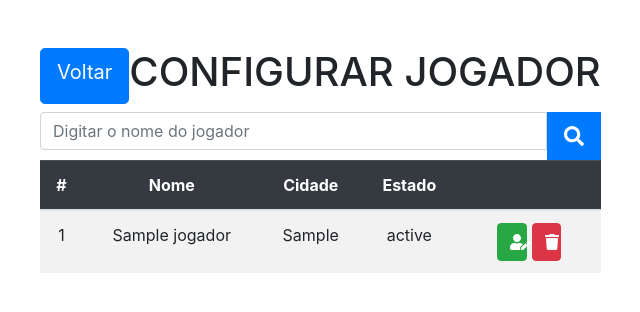
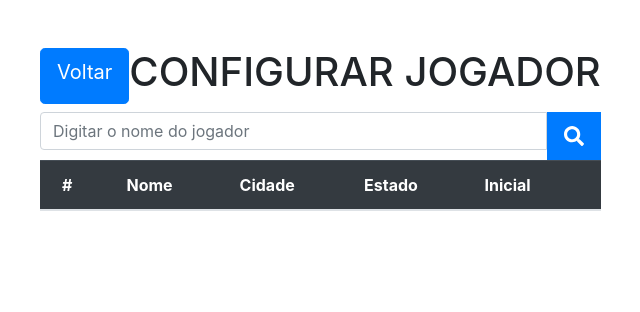
Before and after one commit to Felipe-AR/project-lp, a PHP site: page /usuarios/configurar.php in a window 1280 px wide. Shown: the top 312 px of the page, without its empty margins (30-670 px from the left). Run offline with PHP 8.4, Linux system fonts and the light colour scheme; the visitor is signed in with stand-in values (Sample User, id 1); tables that the repository leaves empty or names only in its code hold one stand-in row (values such as "Sample post"); lists and menus that the app fills with data are empty; some libraries are stand-ins or nearby versions.

Commit message:
Finalização do CRUD de Usuários

```diff
--- a/php/usuarios/cadastrar.php
+++ b/php/usuarios/cadastrar.php
@@ -40,7 +40,7 @@ $pokemons = $pdo->query($sql);
                     </div>
                     <div class="form-group p-1">
                         <label for="pokemon" class="sr-only">Nome do Pokemon</label>
-                        <select id="pokemon" class="form-control form-control-lg text-muted" name="pokemon">
+                        <select id="pokemon" class="form-select form-select-lg text-muted" name="pokemon">
                             <option class="text-muted" value="" disabled selected>Escolha o Pokemon Inicial</option>
                         <?php foreach ($pokemons as $pokemon) { ?>
                             <option value="<?php echo $pokemon['id']?>"><?php echo $pokemon['nome']?></option>
--- a/php/usuarios/cadastrarJogador.php
+++ b/php/usuarios/cadastrarJogador.php
@@ -1,6 +1,7 @@
 <?php
     include '../database/database.php';
 
+    if (isset($_POST['jogador']) && isset($_POST['cidade']) && isset($_POST['estado']) && isset($_POST['pokemon'])) {
         $jogador = trim($_POST['jogador']);
         $cidade = trim($_POST['cidade']);
         $estado = trim($_POST['estado']);
@@ -14,5 +15,10 @@
                 $query->execute(array($jogador, $cidade, $estado, $pokemon));
                 Database::disconnect();
                 header("location: cadastrar.php");
+        } else {
+            header("location: cadastrar.php");
+        }
+    } else {
+        header("location: cadastrar.php");
     }
 ?>
--- a/php/usuarios/configurar.php
+++ b/php/usuarios/configurar.php
@@ -7,13 +7,14 @@
     else
         $pesquisa = "";
 
-
     $pdo = Database::connect();
     $pdo->setAttribute(PDO:: ATTR_ERRMODE, PDO::ERRMODE_EXCEPTION);
     if ($pesquisa == "")
-        $sql = "SELECT * FROM JOGADOR ORDER BY NOME";
+        $sql = "SELECT J.ID, J.NOME, J.CIDADE, J.ESTADO, P.NOME AS INICIAL FROM JOGADOR AS J
+        INNER JOIN POKEMON AS P ON (P.ID = J.INICIAL) ORDER BY J.NOME";
     else
-        $sql = "SELECT * FROM JOGADOR WHERE NOME LIKE '%" . $pesquisa . "%' ORDER BY NOME";
+        $sql = "SELECT J.ID, J.NOME, J.CIDADE, J.ESTADO, P.NOME AS INICIAL FROM JOGADOR AS J
+        INNER JOIN POKEMON AS P ON (P.ID = J.INICIAL) WHERE J.NOME LIKE '%$pesquisa%' ORDER BY J.NOME";
 
     $jogadores = $pdo->query($sql);
 
@@ -52,16 +53,18 @@
                             <th>Nome</th>
                             <th>Cidade</th>
                             <th>Estado</th>
+                            <th>Inicial</th>
                             <th></th>
                         </tr>
                     </thead>
                     <tbody>
                         <?php foreach($jogadores as $jogador) { ?>
                         <tr>
-                            <td id="tdId"><?php echo $jogador['id']?></td>
-                            <td id="tdNome"><?php echo $jogador['nome']?></td>
-                            <td id="tdCidade"><?php echo $jogador['cidade']?></td>
-                            <td id="tdEstado"><?php echo $jogador['estado']?></td>
+                            <td id="tdId"><?php echo $jogador['ID']?></td>
+                            <td id="tdNome"><?php echo $jogador['NOME']?></td>
+                            <td id="tdCidade"><?php echo $jogador['CIDADE']?></td>
+                            <td id="tdEstado"><?php echo $jogador['ESTADO']?></td>
+                            <td id="tdInicial"><?php echo $jogador['INICIAL']?></td>
                             <td>
                                 <button id="btnEdit" type="button" class="btn btn-success col-lg-3 col-sm-12"><i class="fa fa-user-edit"></i></button>
                                 <button id="btnRemove" type="button" class="btn btn-danger col-lg-3 col-sm-12"><i class="fa fa-trash"></i></button>
@@ -84,9 +87,9 @@
                 let buttonGroup = e.target.parentNode
                 let rowOfButton = buttonGroup.parentNode
                 let idJogador = rowOfButton.querySelector("#tdId").textContent
-                let currentPage = "editarJogador.php"
+                let nextPage = "editarJogador.php"
 
-                location.replace(`${currentPage}?id=${idJogador}`)
+                location.replace(`${nextPage}?id=${idJogador}`)
             })
         })
 
--- a/php/usuarios/usuario.php
+++ b/php/usuarios/usuario.php
@@ -20,7 +20,7 @@
             <div class="text-center mt-5">
                 <div class="d-flex mb-2">
                     <a href="../painel.php" class="btn btn-primary btn-lg">Voltar</a>
-                    <h1 class="mx-auto text-uppercase fs-1 fw-bold">Configurar Jogador</h1>
+                    <h1 class="mx-auto text-uppercase fs-1 fw-bold">Seção do Jogador</h1>
                 </div>
             </div>
             <div class="card-group">
```
Also changed, not shown: php/usuarios/consultar.php (+5 -5 lines). Lines whose indentation alone changed are shown as unchanged.
